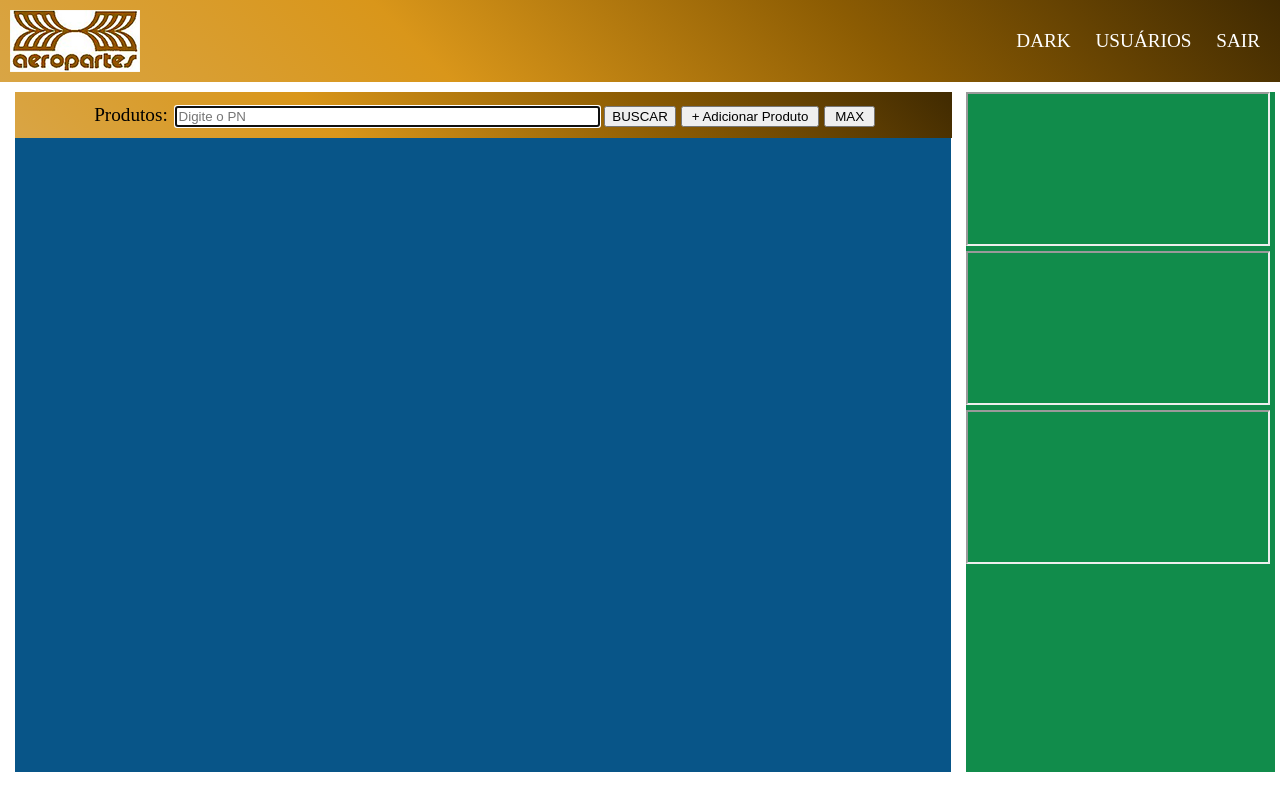
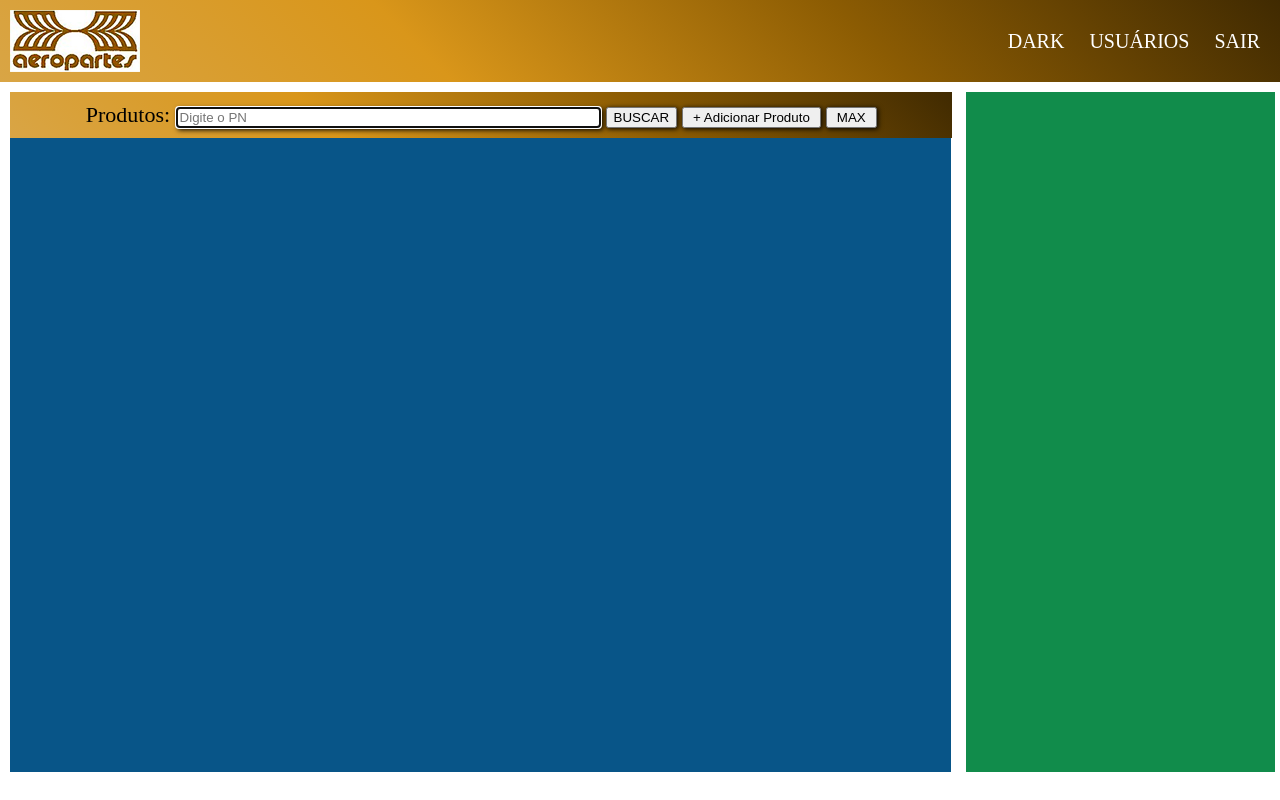
Before and after one commit to imayworm/aero-sys, a PHP site: page /index-teste.html in a window 1280 px wide. Run offline with PHP 8.4, Linux system fonts and the light colour scheme.

Commit message:
alteracoes pequenas
alteracoes

```diff
--- a/_css/estilo-index-teste.css
+++ b/_css/estilo-index-teste.css
@@ -3,7 +3,7 @@ body, ul, li {
     margin: 0;
     padding: 0;
     list-style: none;
-    font-size: 1.2rem;
+    font-size: 20px;
     font-family: Arial sans-serif;
 
 }
@@ -15,7 +15,7 @@ body {
     height: 100%;
 }
 
-.menu {
+.menu { /*menu top*/
     background-image: linear-gradient(45deg,#D9A545, #D9961A, #8C5C03, #402A01 );
     display: flex;
     flex-wrap: wrap;
@@ -26,10 +26,16 @@ body {
 }
 
 a {
+
     text-decoration: none;
     color: white;
 }
 
+.menu > a {
+    font-size: 1rem;
+
+
+}
 .menu-interno li {
     display: inline-block;
     margin: 10px;
@@ -44,9 +50,9 @@ a {
 .interface { /*box de produto + sidebar*/
     display: grid;
     grid-template-columns: 1fr 1fr 1fr 1fr;
-    max-width: 500vh;
+    max-width: 500vw;
     height: 85vh;
-    padding: 5px 10px;
+    padding: 5px 10px 0 5px;
     margin: 0 auto;
     grid-column-gap: 10px;
 }
@@ -63,9 +69,10 @@ a {
     grid-column-start: 4;
     grid-column-end: 4;
     height: 85vh;
-    max-width: 320px;
+    max-width: 400vw;
     width: 100%;
     margin: 0 auto;
+
 }
 /*local, pendencia, cotacao*/
 .interface > div:nth-child(n + 2) {
@@ -76,11 +83,14 @@ a {
 
 #prod-bar {
     background-image: linear-gradient(45deg,#D9A545, #D9961A, #8C5C03, #402A01 );
-    display: inline-block;
-    width: 98%;
-    justify-content: space-around;
+    display: flex;
+    width: 100%;
+    max-width: 98%;
+
+    justify-content: space-evenly;
     text-align: center;
     padding: 10px;
+    margin: 0px;
 
 
 }
@@ -88,35 +98,32 @@ a {
     text-decoration: none;
     color: black;
     padding-inline: 3px;
-}
-#cBuscar-prod1 {
-    display: inline-block;
-    margin: 2px;
+
 }
 
 
+button {
+    box-shadow: 1px 1px 5px black;
 
+}
+input {
+    box-shadow: 2px 2px 5px black;
+}
 
-
-
-
-
-
-
-
-/*barra pesquisa*/
-/*
-div#prod-bar {
-    display: block;
-    background-image: radial-gradient(ellipse, yellow, darkgreen);
-    padding: 10px;
+#cBuscar-prod1 {
+    font: 1.1em bold;
+    border: transparent;
     border-radius: 5px;
 }
-#but-menu {
-    display: inline-block;
-    margin-left: 250px;
+/* tema escuro
+@media (prefers-color-scheme: dark) {
+    div {
+        background: black;
+        color: white;
+    }
+     div {
+          background: black;
+          color: white;
+        }
 }
-#cBuscar-prod1 {
-    margin-left: 50px;
-
-}*/
+ */
--- a/index-teste.html
+++ b/index-teste.html
@@ -2,6 +2,7 @@
 <html lang="pt-br">
 <head>
     <meta charset="UTF-8">
+    <meta name="viewport" content="width=device-width, user-scalable=yes, initial-scale=1.0, maximum-scale=10, minimum-scale=1.0">
     <title>Aeropartes Brazil</title>
     <link rel="stylesheet" type="text/css" href="_css/.css"/>
     <link rel="stylesheet" type="text/css" href="_css/estilo-index-teste.css"/>
@@ -32,10 +33,11 @@
     <section class="interface">
         <div id="produto-box">
             <header id="prod-bar">
-                <nav class="menu-produto"><label for="cBuscar-prod" id="cBuscar-prod1">Produtos: </label>
-                    <input type="search" name="tBuscar-prod" id="cBuscar-prod" size="50" maxlength="50" max="50"
+                <nav class="menu-produto">
+                    <label for="cBuscar-prod" id="cBuscar-prod1">Produtos: </label>
+                    <input type="search" name="tBuscar-prod" id="cBuscar-prod" size="50" maxlength="40" max="40"
                            autofocus autocapitalize="characters" placeholder="Digite o PN">
-                    <button type="submit" id="but-submit"> BUSCAR</button>
+                    <button type="submit" class="button" id="but-submit"> BUSCAR</button>
                     <button class="button"><a href="add-prod.html" target="_self">+ Adicionar Produto</a></button>
                     <button class="button"><a href="produtos-list.html" target="_self" >MAX</a> </button>
                 </nav>
@@ -47,17 +49,17 @@
 
         <div class="sidebar">
             <div class="flex">
-                <iframe>local/trace</iframe>
+
 
             </div>
 
             <div class="flex">
-                <iframe>pendencia</iframe>
+
 
             </div>
 
             <div class="flex">
-                <iframe>cotacao</iframe>
+
             </div>
         </div>
 
```
